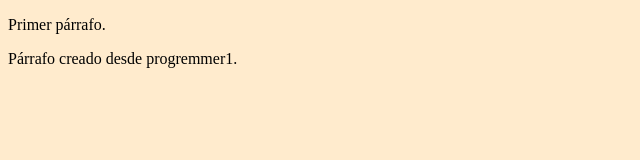
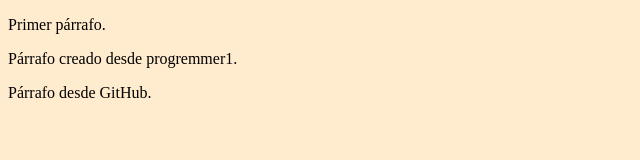
Before and after one commit to Practicas21nm/tareas2, a plain HTML site: page index.html in a window 1280 px wide. Shown: the whole page, without its empty margins (0-640 px from the left). Drawn offline with Linux system fonts and the light colour scheme.

Commit message:
Update index.html

```diff
--- a/index.html
+++ b/index.html
@@ -13,5 +13,7 @@
 
 
   <p>Párrafo creado desde progremmer1.</p>
+
+  <p>Párrafo desde GitHub.</p>
 </body>
 </html>
```
